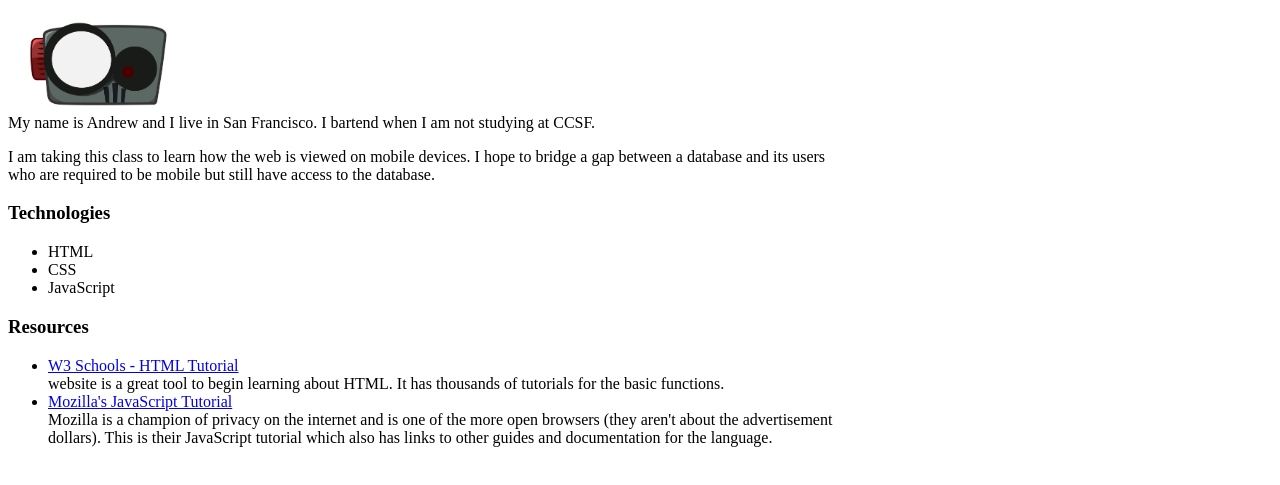
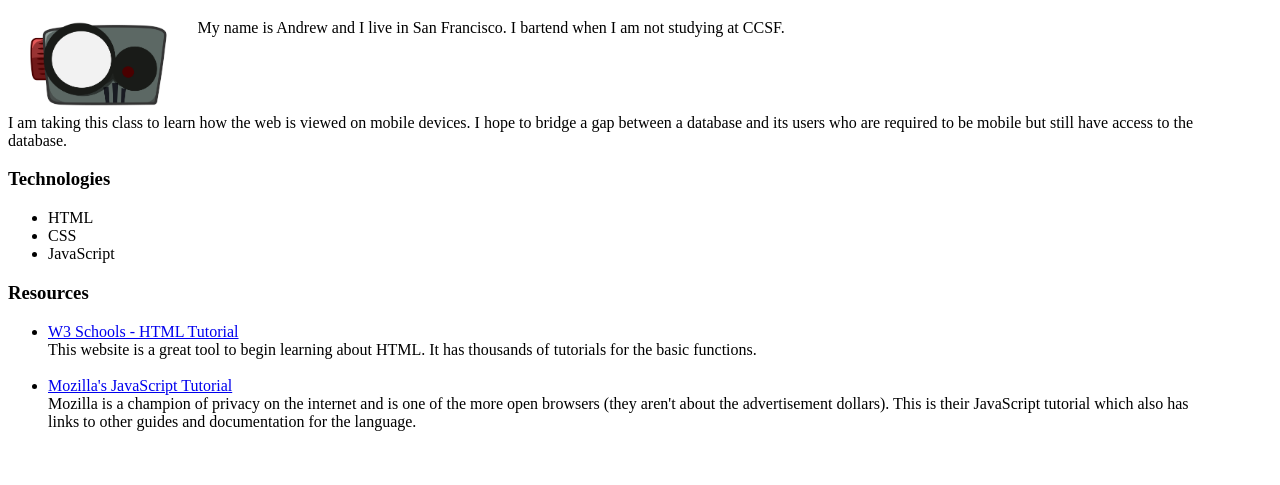
Before and after one commit to junkBaj/cnit133m, a plain HTML site: page index.html in a window 1280 px wide. Shown: the part 61-546 px from the top of the page. Drawn offline with Linux system fonts and the light colour scheme.

Commit message:
updated based off homework feedback

```diff
--- a/index.html
+++ b/index.html
@@ -11,8 +11,8 @@
 
         <h1>CNIT133M - Mobile Web with HTML</h1>
         <img src="images/robo_v2.75-01.png" id="opphoto" alt="Junkyard Robot designed by Andrew Hutcheson">
-        <p id="introtext">My name is Andrew and I live in San Francisco. I bartend when I am not studying at CCSF.</p>
-        <p class="maintext">I am taking this class to learn how the web is viewed on mobile devices. I hope to bridge a gap
+        <p class="bodytext">My name is Andrew and I live in San Francisco. I bartend when I am not studying at CCSF.</p>
+        <p id="introtext" class="bodytext">I am taking this class to learn how the web is viewed on mobile devices. I hope to bridge a gap
             between a database and its users who are required to be mobile but still have access to the database.
         </p>
 
@@ -26,9 +26,9 @@
         <h3>Resources</h3>
         <ul>
             <li><a href="https://www.w3schools.com/html/default.asp" target="_blank" rel="noopener noreferrer">W3 Schools - HTML Tutorial</a>
-            <br><div  class="maintext">website is a great tool to begin learning about HTML. It has thousands of tutorials for the basic functions.</div> </li>
+            <br><div class="bodytext">This website is a great tool to begin learning about HTML. It has thousands of tutorials for the basic functions.</div> </li><br>
             <li><a href="https://developer.mozilla.org/en-US/docs/Web/JavaScript" target="_blank" rel="noopener noreferrer">Mozilla's JavaScript Tutorial</a>
-                <br><div  class="maintext">Mozilla is a champion of privacy on the internet and is one of the more open browsers (they aren't about the advertisement dollars). This is their JavaScript tutorial which also has links
+                <br><div class="bodytext">Mozilla is a champion of privacy on the internet and is one of the more open browsers (they aren't about the advertisement dollars). This is their JavaScript tutorial which also has links
              to other guides and documentation for the language.</div> </li>
         </ul>
 
--- a/styles/indexstyle.css
+++ b/styles/indexstyle.css
@@ -11,7 +11,6 @@ h1 {
 #introtext {
     clear:left;
 }
-
-.maintext {
-    max-width: 66%;
+.bodytext {
+    margin-right: 5%;
 }
```
